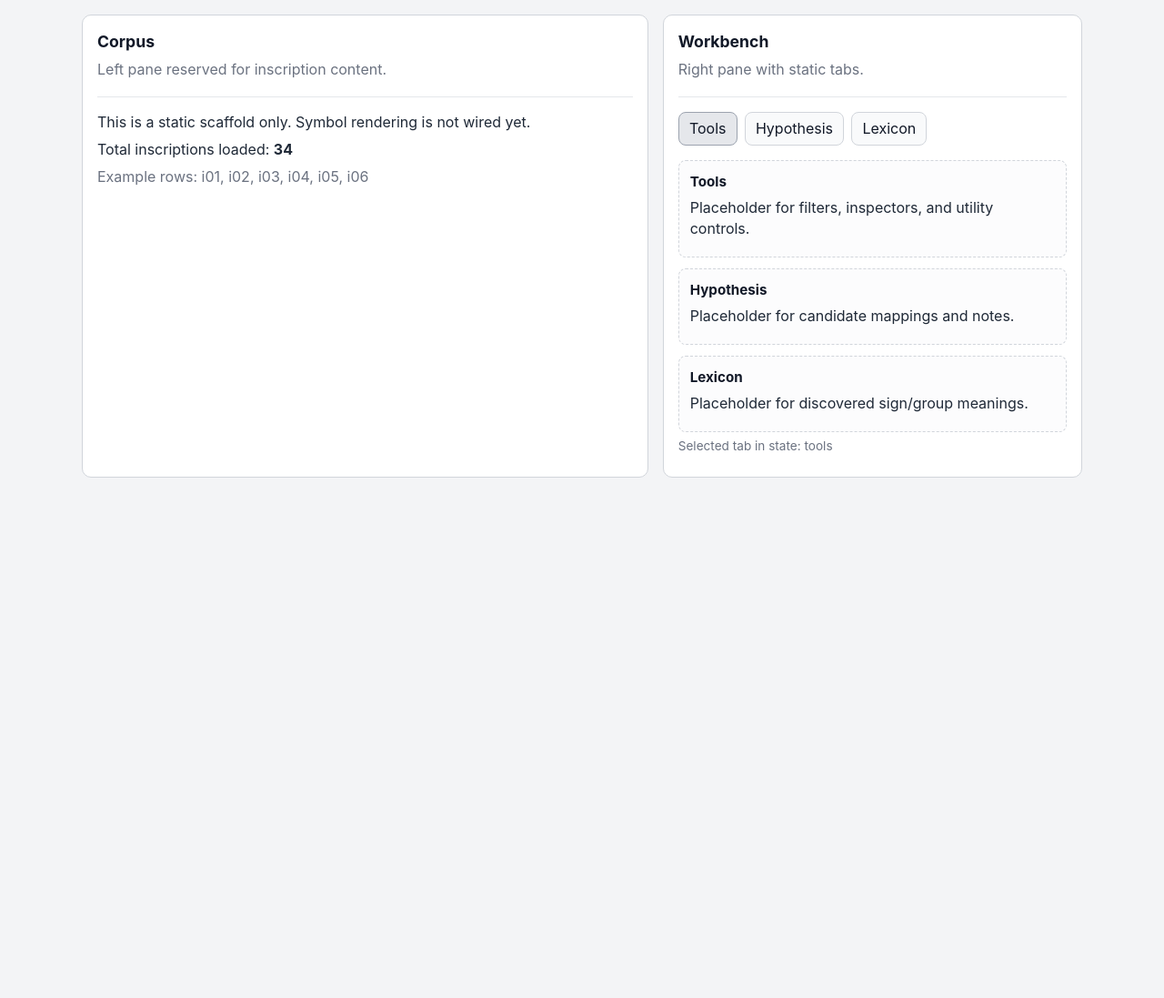
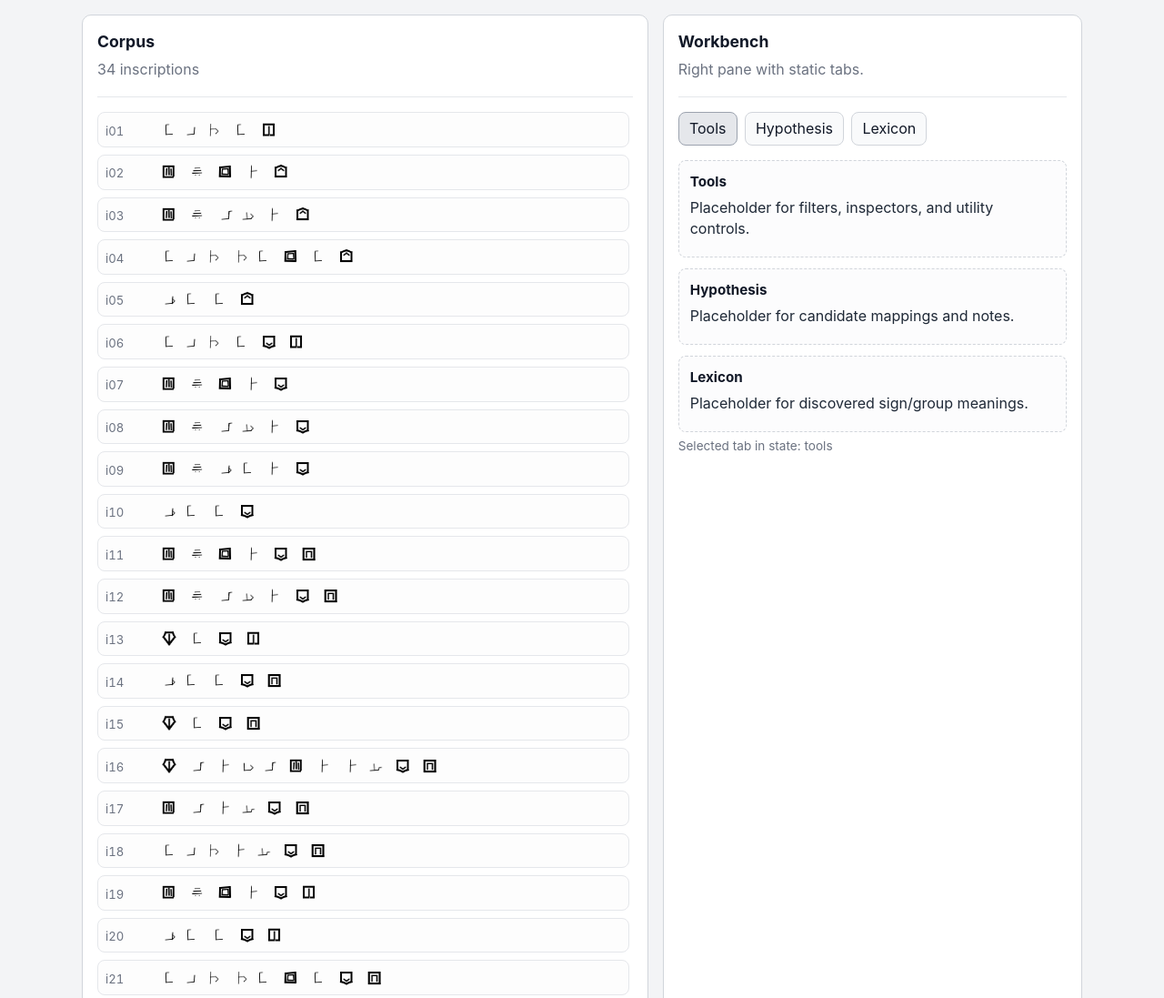
Before and after one commit to joshkalk/DecipherAlpha, a website built with Vite: page index.html in a window 1280 px wide. Shown: the top 1097 px of the page at 91% size. Before the commit the page ends 800 px from the top, so only its background shows below. Built offline with nearby package versions, Linux system fonts and the light colour scheme.

Commit message:
Use bundled glyph assets instead of public symbol copies

```diff
--- a/src/render.ts
+++ b/src/render.ts
@@ -1,24 +1,64 @@
 import { corpus } from "./data";
-import type { AppState } from "./types";
+import type { AppState, Inscription } from "./types";
+
+const glyphModules = import.meta.glob<string>("./assets/Glyphs/*.png", {
+  eager: true,
+  import: "default",
+});
+
+const signImageById: Record<string, string> = Object.fromEntries(
+  Object.entries(glyphModules)
+    .map(([path, url]) => {
+      const filename = path.split("/").pop();
+      if (!filename) {
+        return null;
+      }
+
+      const signId = filename.replace(/\.png$/i, "");
+      return [signId, url] as const;
+    })
+    .filter((entry): entry is readonly [string, string] => entry !== null),
+);
+
+function signImagePath(signId: string): string {
+  return signImageById[signId] ?? "";
+}
+
+function renderInscription(inscription: Inscription): string {
+  const wordsMarkup = inscription.words
+    .map((word) => {
+      const signsMarkup = word
+        .map(
+          (signId) =>
+            `<img class="sign" src="${signImagePath(signId)}" alt="${signId}" loading="lazy" decoding="async" />`,
+        )
+        .join("");
+
+      return `<span class="word" aria-label="word">${signsMarkup}</span>`;
+    })
+    .join("");
+
+  return `
+    <article class="inscription-row" aria-label="Inscription ${inscription.id}">
+      <span class="inscription-id">${inscription.id}</span>
+      <div class="inscription-words">${wordsMarkup}</div>
+    </article>
+  `;
+}
 
 export function renderApp(state: AppState): string {
-  const firstIds = corpus
-    .slice(0, 6)
-    .map((inscription) => inscription.id)
-    .join(", ");
+  const corpusMarkup = corpus.map(renderInscription).join("");
 
   return `
     <main class="app-shell" aria-label="Decipherment alpha layout">
       <section class="pane pane-corpus" aria-labelledby="corpus-heading">
         <header class="pane-header">
           <h1 id="corpus-heading">Corpus</h1>
-          <p class="muted">Left pane reserved for inscription content.</p>
+          <p class="muted">${corpus.length} inscriptions</p>
         </header>
 
-        <div class="pane-body">
-          <p>This is a static scaffold only. Symbol rendering is not wired yet.</p>
-          <p>Total inscriptions loaded: <strong>${corpus.length}</strong></p>
-          <p class="muted">Example rows: ${firstIds}</p>
+        <div class="pane-body pane-body-corpus">
+          ${corpusMarkup}
         </div>
       </section>
 
--- a/src/styles.css
+++ b/src/styles.css
@@ -33,6 +33,24 @@ body {
   padding: 1rem;
 }
 
+.pane-corpus {
+  display: flex;
+  flex-direction: column;
+  min-height: 78vh;
+}
+
+.pane-body {
+  min-height: 0;
+}
+
+.pane-body-corpus {
+  flex: 1;
+  overflow-y: auto;
+  display: grid;
+  gap: 0.5rem;
+  padding-right: 0.25rem;
+}
+
 .pane-header {
   margin-bottom: 1rem;
   padding-bottom: 0.75rem;
@@ -66,6 +84,44 @@ p {
 
 .small {
   font-size: 0.85rem;
+}
+
+.inscription-row {
+  display: grid;
+  grid-template-columns: 3.2rem 1fr;
+  gap: 0.5rem;
+  align-items: start;
+  border: 1px solid #e5e7eb;
+  border-radius: 8px;
+  padding: 0.45rem 0.5rem;
+  background: #fdfdfd;
+}
+
+.inscription-id {
+  font-size: 0.82rem;
+  color: #6b7280;
+  font-variant-numeric: tabular-nums;
+  padding-top: 0.2rem;
+}
+
+.inscription-words {
+  display: flex;
+  flex-wrap: wrap;
+  align-items: center;
+  gap: 0.2rem 0.55rem;
+}
+
+.word {
+  display: inline-flex;
+  align-items: center;
+  gap: 0.12rem;
+}
+
+.sign {
+  width: 22px;
+  height: 22px;
+  object-fit: contain;
+  image-rendering: auto;
 }
 
 .tab-row {
@@ -104,4 +160,12 @@ p {
   .app-shell {
     grid-template-columns: 1fr;
   }
+
+  .pane-corpus {
+    min-height: auto;
+  }
+
+  .pane-body-corpus {
+    max-height: 55vh;
+  }
 }
```
